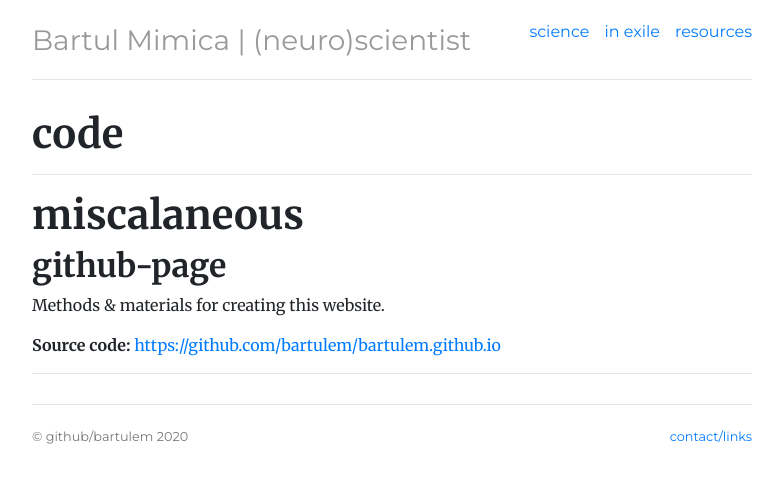
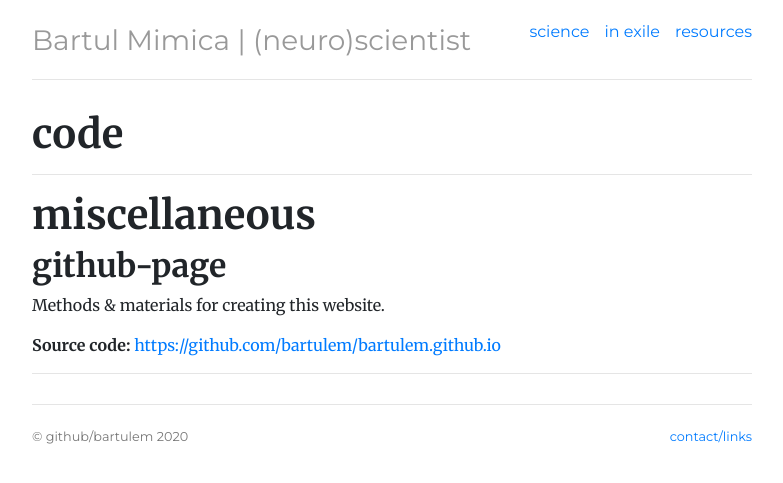
Before and after one commit to bartulem/bartulem.github.io, a Jekyll site: the page built from resources/index.html, in a window 1280 px wide. Shown: the top 483 px of the page, without its empty margins (248-1031 px from the left). Built offline with Jekyll 4.4.1, drawn with Linux system fonts in a browser that asks for light colours.

Commit message:
Update index.html

```diff
--- a/resources/index.html
+++ b/resources/index.html
@@ -18,7 +18,7 @@ description: resources | (neuro)scientist
     <div class="post-content">
       <hr />
 
-      <h1 id="miscalaneous">miscalaneous</h1>
+      <h1 id="miscellaneous">miscellaneous</h1>
 
       <h2 id="github-page">github-page</h2>
       <p>Methods & materials for creating this website.</p>
```
